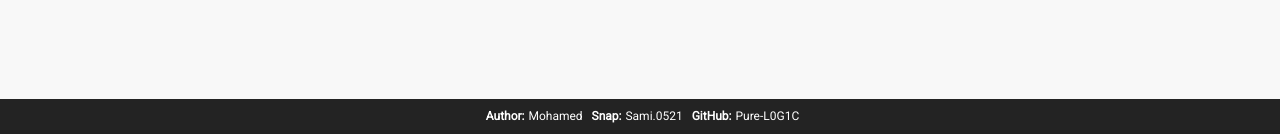
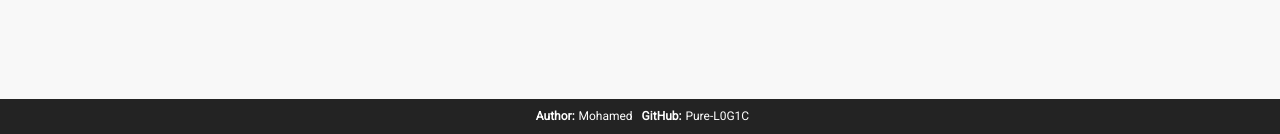
Before and after one commit to Bitwise-01/BadCrypto, a Flask app: page / in a window 1280 px wide. Shown: the part 666-800 px from the top of the page. Run offline with Flask 2, Linux system fonts and the light colour scheme; some libraries are stand-ins or nearby versions.

Commit message:
Update index

```diff
--- a/templates/index.html
+++ b/templates/index.html
@@ -108,11 +108,6 @@
             </span>
 
             <span class="info-cont">
-                <span class="info-tag">Snap:</span>
-                <span class="info-val">Sami.0521</span>
-            </span>
-
-            <span class="info-cont">
                 <span class="info-tag">GitHub:</span>
                 <span class="info-val">Pure-L0G1C</span>
             </span>
```
